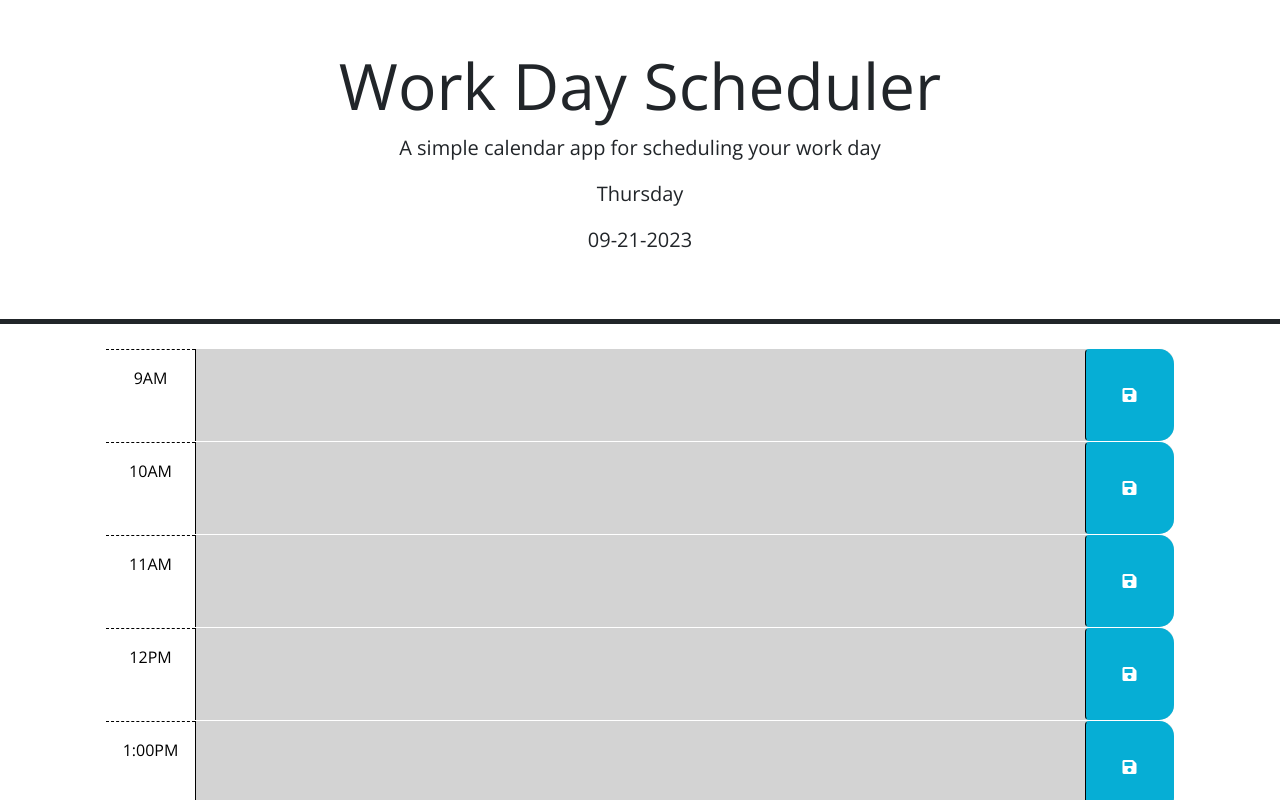
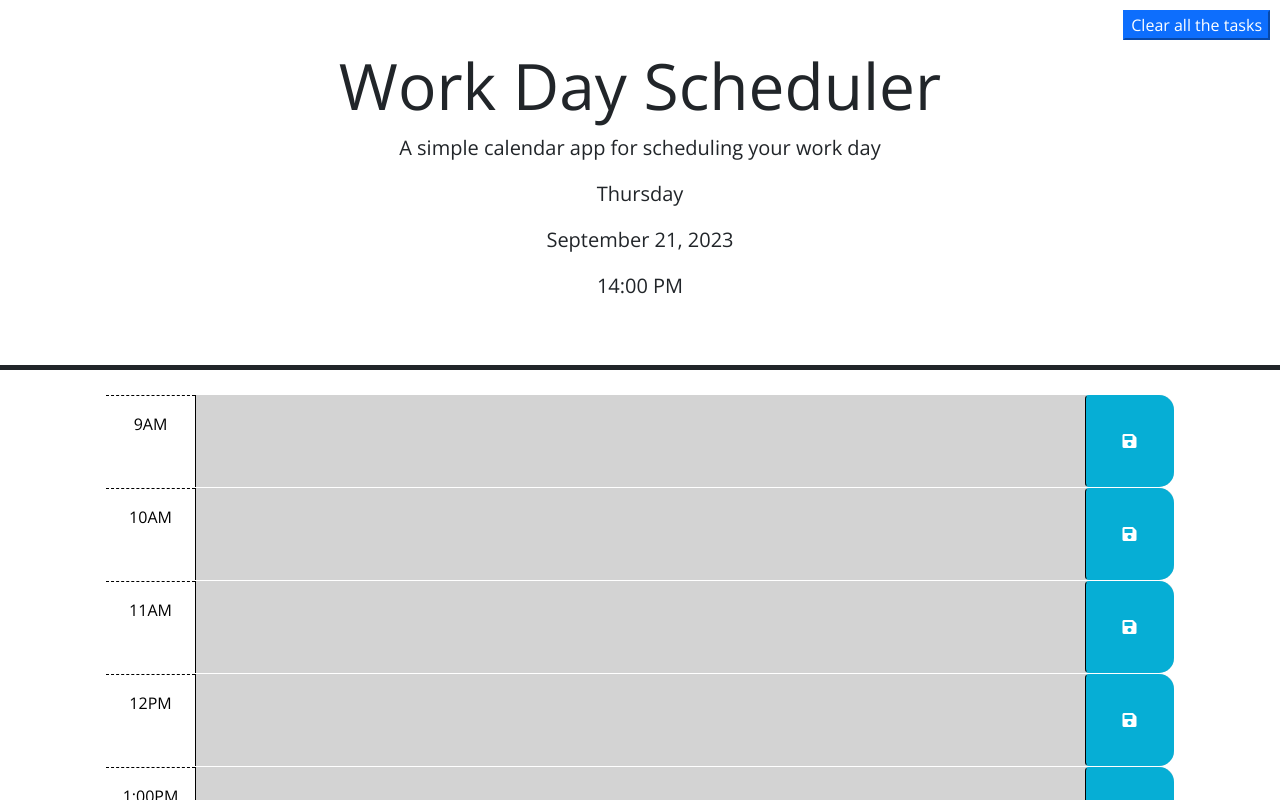
Before and after one commit to jennwintr/calendar, a plain HTML site: page index.html in a window 1280 px wide. Shown: the top 800 px of the page. Drawn offline with nearby package versions, Linux system fonts and the light colour scheme.

Commit message:
added js and current time

```diff
--- a/index.html
+++ b/index.html
@@ -19,19 +19,11 @@
       <p class="lead">A simple calendar app for scheduling your work day</p>
       <p id="currentDay" class="lead"></p>
       <p id="currentDate" class="lead"></p>
+      <p id="currentTime" class="lead"></p>
     </header>
     <div class="container-lg px-5">
-      <!-- Use class for "past", "present", and "future" to apply styles to the
-        time-block divs accordingly. The javascript will need to do this by
-        adding/removing these classes on each div by comparing the hour in the
-        id to the current hour. The html provided below is meant to be an example
-        demonstrating how the css provided can be leveraged to create the
-        desired layout and colors. The html below should be removed or updated
-        in the finished product. Remember to delete this comment once the
-        code is implemented.
-        -->
 
-      <!-- Example of a past time block. The "past" class adds a gray background color. -->
+      <!-- Hour 9 -->
         <div id="hour-9" class="row time-block past">
           <div class="col-2 col-md-1 hour text-center py-3">9AM</div>
           <textarea class="col-8 col-md-10 description" rows="3"> </textarea>
@@ -39,8 +31,9 @@
             <i class="fas fa-save" aria-hidden="true"></i>
           </button>
         </div>
+      <!-- Hour 9 ends -->
 
-      <!-- Example of a a present time block. The "present" class adds a red background color. -->
+      <!-- Hour 10 -->
         <div id="hour-10" class="row time-block present">
           <div class="col-2 col-md-1 hour text-center py-3">10AM</div>
           <textarea class="col-8 col-md-10 description" rows="3"> </textarea>
@@ -48,8 +41,9 @@
             <i class="fas fa-save" aria-hidden="true"></i>
          </button>
         </div>
+      <!-- Hour 10 ends -->
 
-      <!-- Example of a future time block. The "future" class adds a green background color. -->
+      <!-- Hour 11 -->
         <div id="hour-11" class="row time-block future">
           <div class="col-2 col-md-1 hour text-center py-3">11AM</div>
           <textarea class="col-8 col-md-10 description" rows="3"> </textarea>
@@ -57,6 +51,7 @@
             <i class="fas fa-save" aria-hidden="true"></i>
           </button>
         </div>
+      <!-- Hour 11 ends -->
 
       <!-- Hour 12 -->
         <div id="hour-12" class="row time-block future">
@@ -66,7 +61,7 @@
             <i class="fas fa-save" aria-hidden="true"></i>
           </button>
         </div>
-      <!-- Hour 12 ends here -->
+      <!-- Hour 12 ends -->
 
       <!-- Hour 13 -->
         <div id="hour-13" class="row time-block future">
@@ -117,15 +112,12 @@
           </button>
         </div>
       <!-- 17 hour ends -->
+
   <div class="clear-time">
     <button id="clear" class="btn-primary">
       Clear all the tasks
     </button>
   </div>
-
-
-
-
 
     <script src="https://code.jquery.com/jquery-3.4.1.min.js"></script>
     <script src="https://cdn.jsdelivr.net/npm/dayjs@1.11.3/dayjs.min.js"
--- a/script.js
+++ b/script.js
@@ -1,26 +1,4 @@
-// Wrap all code that interacts with the DOM in a call to jQuery to ensure that
-// the code isn't run until the browser has finished rendering all the elements
-// in the html.
 $(function () {
-    // TODO: Add a listener for click events on the save button. This code should
-    // use the id in the containing time-block as a key to save the user input in
-    // local storage. HINT: What does `this` reference in the click listener
-    // function? How can DOM traversal be used to get the "hour-x" id of the
-    // time-block containing the button that was clicked? How might the id be
-    // useful when saving the description in local storage?
-    //
-    // TODO: Add code to apply the past, present, or future class to each time
-    // block by comparing the id to the current hour. HINTS: How can the id
-    // attribute of each time-block be used to conditionally add or remove the
-    // past, present, and future classes? How can Day.js be used to get the
-    // current hour in 24-hour time?
-    //
-    // TODO: Add code to get any user input that was saved in localStorage and set
-    // the values of the corresponding textarea elements. HINT: How can the id
-    // attribute of each time-block be used to do this?
-    //
-    // TODO: Add code to display the current date in the header of the page.
-
 
      // Get the current day using Day.js
      const currentDay = dayjs().format('dddd');
@@ -32,11 +10,19 @@ $(function () {
 
      // Get the current date using Day.js
 
-     const currentDate = dayjs().format('MM-DD-YYYY');
+     const currentDate = dayjs().format('MMMM DD, YYYY');
 
      // Display the current date in the placeholder element
 
      $('#currentDate').text(`${currentDate}`);
+
+     // Get the current time using Day.js
+
+     const currentTime = dayjs().format('HH:mm A', true);
+
+     // Display the current time in the placeholder element
+
+     $('#currentTime').text(`${currentTime}`);
 
      // Iterate through each time block
      $('.time-block').each(function() {
--- a/style.css
+++ b/style.css
@@ -57,3 +57,9 @@ body {
     font-size: 20px;
     transition: all 0.3s ease-in-out;
   }
+
+  .clear-time {
+    position: fixed;
+    top: 10px;
+    right: 10px;
+  }
```
Lines whose indentation alone changed are shown as unchanged.
